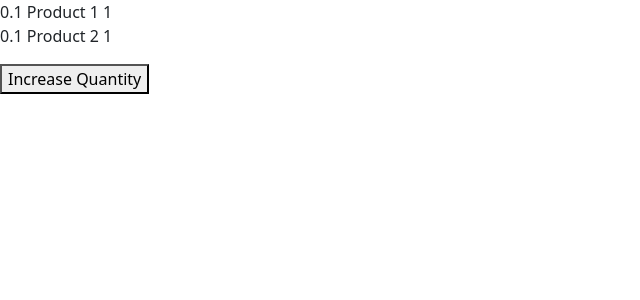
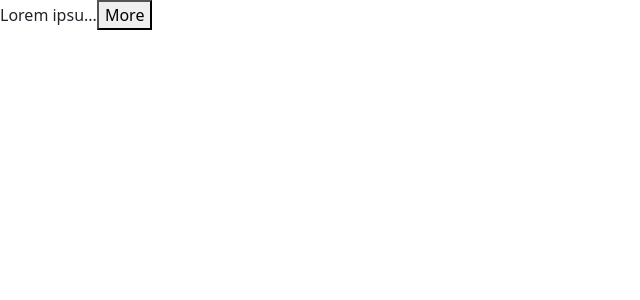
Before and after one commit to piyushpanchal114/react-18, a React (Vite) app: page / in a window 1280 px wide. Shown: the top 300 px of the page, without its empty margins (0-640 px from the left). Built offline with nearby package versions, Linux system fonts and the light colour scheme.

Commit message:
Expandable component created

```diff
--- a/src/App.tsx
+++ b/src/App.tsx
@@ -1,5 +1,6 @@
 import { useState } from "react";
 import Like from "./components/Like";
+import ExpandableText from "./components/ExpandableText";
 
 function App() {
   const [cart, setCart] = useState({
@@ -21,12 +22,25 @@ function App() {
 
   return (
     <>
-      <p>
-        {cart.discount} {cart.items[0].title} {cart.items[0].quantity}
-        <br />
-        {cart.discount} {cart.items[1].title} {cart.items[1].quantity}
-      </p>
-      <button onClick={handleChange}>Increase Quantity</button>
+      <ExpandableText maxChars={10}>
+        Lorem ipsum dolor sit amet consectetur adipisicing elit. Voluptatibus,
+        nostrum ipsam neque harum enim voluptas officiis quae tenetur ad cum ex
+        optio placeat veniam ipsum. Culpa id, quod, itaque libero porro quaerat
+        repudiandae, ab mollitia necessitatibus sint nulla repellat? Numquam
+        exercitationem ipsa sunt ipsam velit? Quod sequi est dignissimos cum.
+        Molestiae veritatis est doloremque velit asperiores, omnis dignissimos
+        iusto tempora quis. Recusandae natus sed sequi aliquid aliquam,
+        architecto culpa provident mollitia, quis quia officiis nobis ad
+        reiciendis pariatur voluptatibus, labore facilis laborum magnam.
+        Eligendi expedita iste laborum repellendus necessitatibus sit modi
+        voluptate, culpa quam velit temporibus commodi praesentium voluptatem
+        sapiente numquam impedit ea reiciendis maiores quod quia quis eaque?
+        Quos voluptas cumque laborum tempora accusamus, assumenda illo ullam
+        enim similique sunt iusto adipisci nulla aut architecto itaque, numquam
+        suscipit quas nam beatae reprehenderit! Quod labore nostrum tenetur quo!
+        Hic nihil est pariatur rerum ea! Nisi vero sapiente ipsum similique
+        ullam?
+      </ExpandableText>
     </>
   );
 }
--- /dev/null
+++ b/src/components/ExpandableText.tsx
@@ -0,0 +1,22 @@
+import { useState } from "react";
+
+interface Props {
+  children: string;
+  maxChars?: number;
+}
+const ExpandableText = ({ children, maxChars = 100 }: Props) => {
+  const [isExpandable, setIsExpandable] = useState(false);
+
+  if (children.length <= maxChars) return <div>{children}</div>;
+  const text = isExpandable ? children : children.substring(0, maxChars);
+  return (
+    <div>
+      {text}...
+      <button onClick={() => setIsExpandable(!isExpandable)}>
+        {isExpandable ? "Less" : "More"}
+      </button>
+    </div>
+  );
+};
+
+export default ExpandableText;
```
